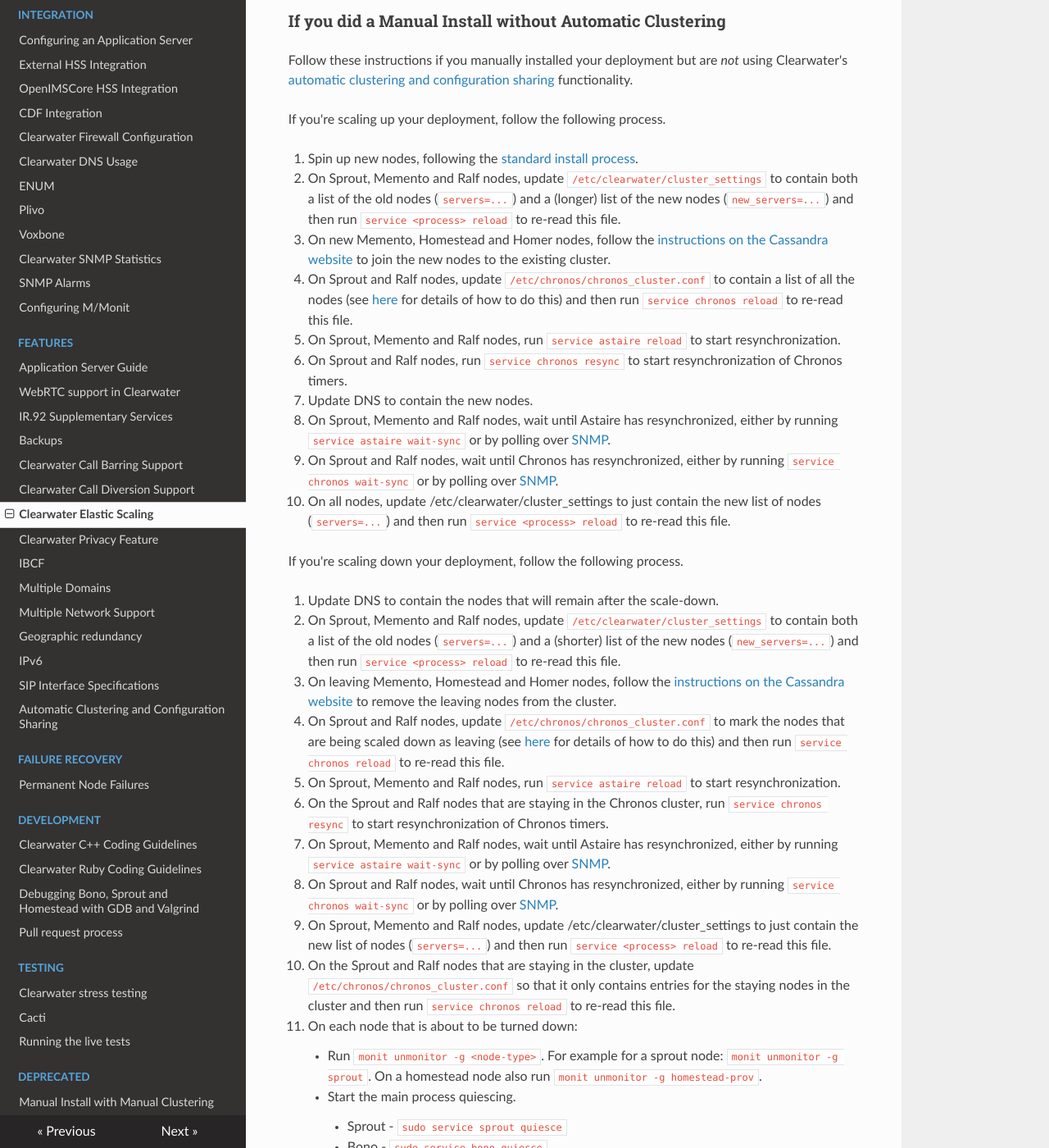
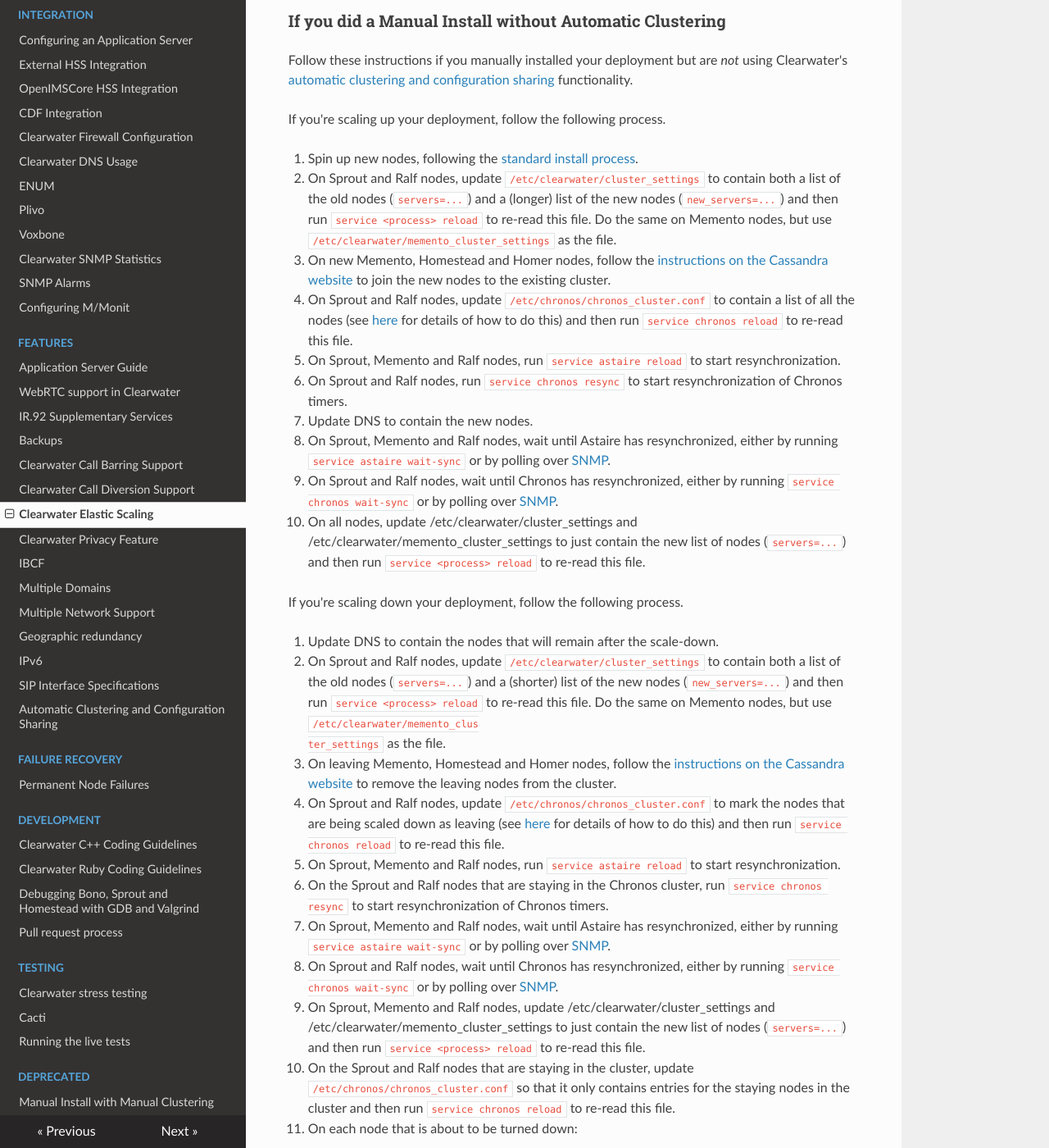
Before and after one commit to Metaswitch/clearwater-readthedocs, an MkDocs documentation site: the page built from docs/Clearwater_Elastic_Scaling.md, in a window 1280 px wide and 1400 px high, scrolled down 1944 px. Shown: the whole window at 82% size. Built offline with MkDocs 1.6.1, drawn with Linux system fonts in a browser that asks for light colours; nearby versions of some CDN libraries; old or Windows-style settings are respelled for this version of MkDocs.

Commit message:
Update memento_cluster_settings

```diff
--- a/docs/Clearwater_Elastic_Scaling.md
+++ b/docs/Clearwater_Elastic_Scaling.md
@@ -65,7 +65,7 @@ Follow these instructions if you manually installed your deployment but are *not
 If you're scaling up your deployment, follow the following process.
 
 1.  Spin up new nodes, following the [standard install process](Manual_Install.md).
-2.  On Sprout, Memento and Ralf nodes, update `/etc/clearwater/cluster_settings` to contain both a list of the old nodes (`servers=...`) and a (longer) list of the new nodes (`new_servers=...`) and then run `service <process> reload` to re-read this file.
+2.  On Sprout and Ralf nodes, update `/etc/clearwater/cluster_settings` to contain both a list of the old nodes (`servers=...`) and a (longer) list of the new nodes (`new_servers=...`) and then run `service <process> reload` to re-read this file. Do the same on Memento nodes, but use `/etc/clearwater/memento_cluster_settings` as the file.
 3.  On new Memento, Homestead and Homer nodes, follow the [instructions on the Cassandra website](http://www.datastax.com/documentation/cassandra/1.2/cassandra/operations/ops_add_node_to_cluster_t.html) to join the new nodes to the existing cluster.
 4.  On Sprout and Ralf nodes, update `/etc/chronos/chronos_cluster.conf` to contain a list of all the nodes (see [here](https://github.com/Metaswitch/chronos/blob/dev/doc/clustering.md) for details of how to do this) and then run `service chronos reload` to re-read this file.
 5.  On Sprout, Memento and Ralf nodes, run `service astaire reload` to start resynchronization.
@@ -73,19 +73,20 @@ If you're scaling up your deployment, follow the following process.
 7.  Update DNS to contain the new nodes.
 8.  On Sprout, Memento and Ralf nodes, wait until Astaire has resynchronized, either by running `service astaire wait-sync` or by polling over [SNMP](Clearwater_SNMP_Statistics.md).
 9.  On Sprout and Ralf nodes, wait until Chronos has resynchronized, either by running `service chronos wait-sync` or by polling over [SNMP](Clearwater_SNMP_Statistics.md).
-10.  On all nodes, update /etc/clearwater/cluster_settings to just contain the new list of nodes (`servers=...`) and then run `service <process> reload` to re-read this file.
+10.  On all nodes, update /etc/clearwater/cluster_settings and /etc/clearwater/memento_cluster_settings to just contain the new list of nodes (`servers=...`) and then run `service <process> reload` to re-read this file.
 
 If you're scaling down your deployment, follow the following process.
 
 1.  Update DNS to contain the nodes that will remain after the scale-down.
-2.  On Sprout, Memento and Ralf nodes, update `/etc/clearwater/cluster_settings` to contain both a list of the old nodes (`servers=...`) and a (shorter) list of the new nodes (`new_servers=...`) and then run `service <process> reload` to re-read this file.
+2.  On Sprout and Ralf nodes, update `/etc/clearwater/cluster_settings` to contain both a list of the old nodes (`servers=...`) and a (shorter) list of the new nodes (`new_servers=...`) and then run `service <process> reload` to re-read this file. Do the same on Memento nodes, but use `/etc/clearwater/memento_clus
+ter_settings` as the file.
 3.  On leaving Memento, Homestead and Homer nodes, follow the [instructions on the Cassandra website](http://www.datastax.com/documentation/cassandra/1.2/cassandra/operations/ops_remove_node_t.html) to remove the leaving nodes from the cluster.
 4.  On Sprout and Ralf nodes, update `/etc/chronos/chronos_cluster.conf` to mark the nodes that are being scaled down as leaving (see [here](https://github.com/Metaswitch/chronos/blob/dev/doc/clustering.md) for details of how to do this) and then run `service chronos reload` to re-read this file.
 5.  On Sprout, Memento and Ralf nodes, run `service astaire reload` to start resynchronization.
 6.  On the Sprout and Ralf nodes that are staying in the Chronos cluster, run `service chronos resync` to start resynchronization of Chronos timers.
 7.  On Sprout, Memento and Ralf nodes, wait until Astaire has resynchronized, either by running `service astaire wait-sync` or by polling over [SNMP](Clearwater_SNMP_Statistics.md).
 8.  On Sprout and Ralf nodes, wait until Chronos has resynchronized, either by running `service chronos wait-sync` or by polling over [SNMP](Clearwater_SNMP_Statistics.md).
-9.  On Sprout, Memento and Ralf nodes, update /etc/clearwater/cluster_settings to just contain the new list of nodes (`servers=...`) and then run `service <process> reload` to re-read this file.
+9.  On Sprout, Memento and Ralf nodes, update /etc/clearwater/cluster_settings and /etc/clearwater/memento_cluster_settings to just contain the new list of nodes (`servers=...`) and then run `service <process> reload` to re-read this file.
 10.  On the Sprout and Ralf nodes that are staying in the cluster, update `/etc/chronos/chronos_cluster.conf` so that it only contains entries for the staying nodes in the cluster and then run `service chronos reload` to re-read this file.
 11. On each node that is about to be turned down:
 
```
Also changed, not shown: docs/Old_Manual_Install.md (+2 -0 lines).
